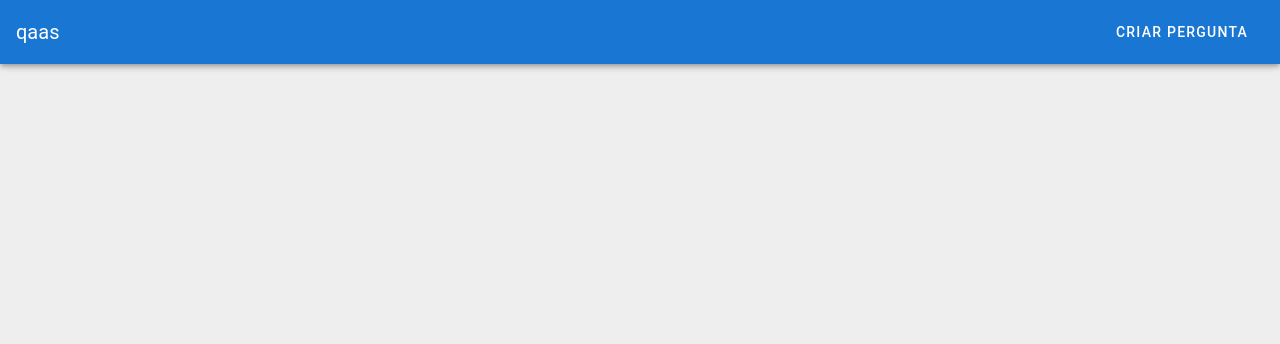
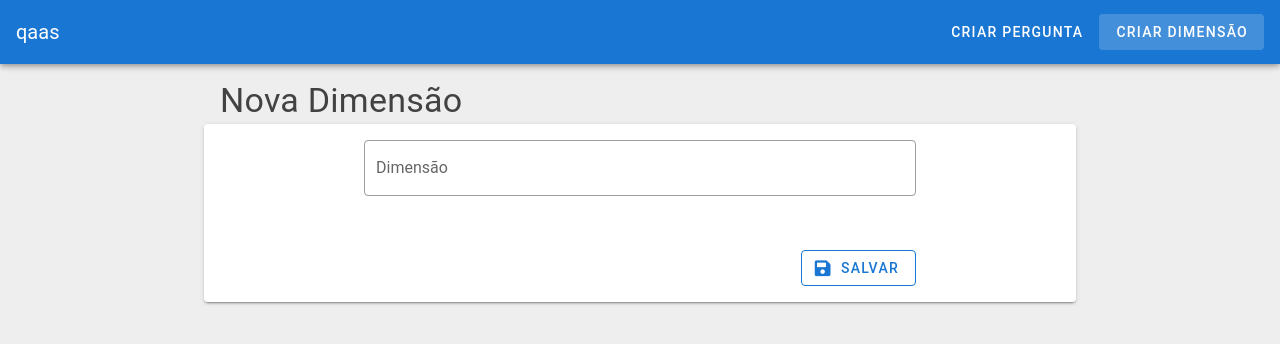
Before and after one commit to mpedroni/qaas, a Vue app in the folder frontend/: page /#/dimensions/new in a window 1280 px wide. Shown: the top 344 px of the page. Built offline with nearby package versions, Linux system fonts and the light colour scheme.

Commit message:
create the dimensions/new view

```diff
--- a/frontend/src/App.vue
+++ b/frontend/src/App.vue
@@ -6,6 +6,7 @@
       <v-spacer />
 
       <v-btn text to="/questions/new">Criar Pergunta</v-btn>
+      <v-btn text to="/dimensions/new">Criar Dimensão</v-btn>
     </v-app-bar>
 
     <v-main>
--- a/frontend/src/router/index.js
+++ b/frontend/src/router/index.js
@@ -9,6 +9,11 @@ const routes = [
     name: 'Nova Pergunta',
     component: () => import(/* webpackChunkName: "new-question" */ '@/views/Questions/New'),
   },
+  {
+    path: '/dimensions/new',
+    name: 'Nova Dimensão',
+    component: () => import(/* webpackChunkName: "new-dimension" */ '@/views/Dimensions/New'),
+  },
 ];
 
 const router = new VueRouter({
--- /dev/null
+++ b/frontend/src/views/Dimensions/New/index.vue
@@ -0,0 +1,64 @@
+<template>
+  <the-container>
+    <card :title="$route.name">
+      <v-card-text>
+        <v-form v-model="valid" @submit.prevent="submit" ref="form">
+          <v-row justify="center">
+            <v-col cols="12" md="8">
+              <text-input
+                label="Dimensão"
+                placeholder="Ex: Carreira"
+                clearable
+                :rules="[(v) => !!v || 'É necessário definir uma dimensão']"
+              />
+            </v-col>
+          </v-row>
+
+          <v-row justify="center">
+            <v-col cols="12" md="8" class="d-flex justify-end">
+              <btn label="Salvar" color="primary" icon="$save" :block="mobile" type="submit" />
+            </v-col>
+          </v-row>
+        </v-form>
+      </v-card-text>
+    </card>
+  </the-container>
+</template>
+
+<script>
+import Btn from '@/components/QBtn';
+import Card from '@/components/QCard';
+import TextInput from '@/components/QTextInput';
+import TheContainer from '@/components/TheContainer';
+
+export default {
+  name: 'NewDimensions',
+  components: {
+    Btn,
+    Card,
+    TextInput,
+    TheContainer,
+  },
+
+  data: () => ({
+    valid: true,
+  }),
+
+  computed: {
+    mobile() {
+      return this.$vuetify.breakpoint.smAndDown;
+    },
+  },
+
+  methods: {
+    submit() {
+      if (!this.$refs.form.validate()) {
+        console.log('invalid form');
+        return;
+      }
+
+      console.log('store dimension and redirect to /dimensions (dimensions list)');
+    },
+  },
+};
+</script>
```
